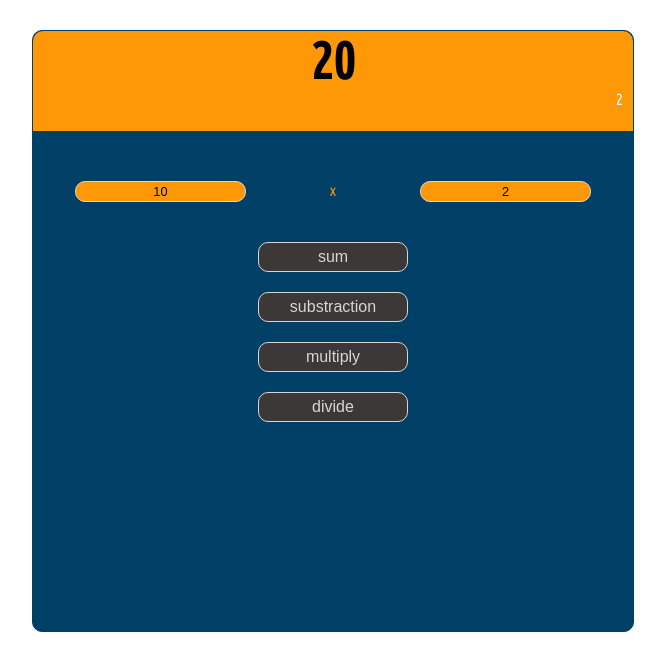
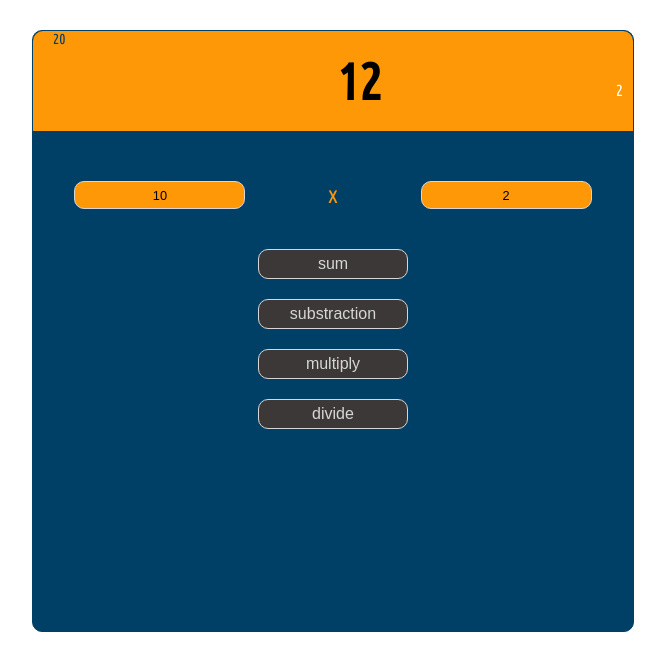
Before and after one commit to holgermanzke/calculator-js-intro, a website built with Parcel: page src/index.html in a window 1280 px wide. Both pictures are taken after a click on the button "multiply". Shown: the whole page, without its empty margins (307-972 px from the left). Built offline with nearby package versions, Linux system fonts and the light colour scheme.

Commit message:
Eslint (#9)
* add function for childResult and elements

* install eslint

```diff
--- a/package.json
+++ b/package.json
@@ -24,6 +24,7 @@
     "@babel/core": "^7.7.0",
     "@babel/preset-env": "^7.7.1",
     "babel-jest": "^24.9.0",
+    "eslint": "^6.6.0",
     "jest": "^24.9.0",
     "parcel-bundler": "^1.12.4",
     "sass": "^1.23.3"
--- a/src/index.html
+++ b/src/index.html
@@ -14,6 +14,7 @@
   <body>
     <div class="container">
       <div class="result-box">
+        <div class="further-result"></div>
         <div id="result">0</div>
         <div id="digits">0</div>
       </div>
--- a/src/index.js
+++ b/src/index.js
@@ -1,11 +1,13 @@
 "use strict";
 
 import { sum, sub, multi, div, countDigits } from "./lib/operators";
+import { createDivWithContent, appendElementToElement } from "./lib/elements";
 
 const firstInput = document.querySelector("[name=first]");
 const secondInput = document.querySelector("[name=second]");
 const sumButton = document.querySelector(".sum");
 const result = document.querySelector("#result");
+const furtherResult = document.querySelector(".further-result");
 const operator = document.querySelector("#operator");
 const substractionButton = document.querySelector(".substraction");
 const multiplyButton = document.querySelector(".multiply");
@@ -13,35 +15,29 @@ const divideButton = document.querySelector(".divide");
 const digits = document.querySelector("#digits");
 // const counterButton = document.querySelector(".counter");
 
-sumButton.addEventListener("click", function() {
-  // const sum = parseInt(firstInput.value) + parseInt(secondInput.value);
+function handleClick(operatorSign, operatorFunction) {
   const firstNumber = parseInt(firstInput.value);
   const secondNumber = parseInt(secondInput.value);
+  let childResult = operatorFunction(firstNumber, secondNumber);
+  childResult = createDivWithContent(childResult);
+  appendElementToElement(furtherResult, childResult);
   result.innerHTML = sum(firstNumber, secondNumber);
-  digits.innerHTML = countDigits(sum(firstNumber, secondNumber));
-  // instead of overriding innerHTML better add a new element and append it
+  digits.innerHTML = countDigits(operatorFunction(firstNumber, secondNumber));
+  operator.innerHTML = operatorSign;
+}
+
+sumButton.addEventListener("click", function() {
+  handleClick("+", sum);
 });
 
 substractionButton.addEventListener("click", function() {
-  const firstNumber = parseInt(firstInput.value);
-  const secondNumber = parseInt(secondInput.value);
-  result.innerHTML = sub(firstNumber, secondNumber);
-  digits.innerHTML = countDigits(sub(firstNumber, secondNumber));
-  operator.innerHTML = "-";
+  handleClick("-", sub);
 });
 
 multiplyButton.addEventListener("click", function() {
-  const firstNumber = parseInt(firstInput.value);
-  const secondNumber = parseInt(secondInput.value);
-  result.innerHTML = multi(firstNumber, secondNumber);
-  digits.innerHTML = countDigits(multi(firstNumber, secondNumber));
-  operator.innerHTML = "x";
+  handleClick("x", multi);
 });
 
 divideButton.addEventListener("click", function() {
-  const firstNumber = parseInt(firstInput.value);
-  const secondNumber = parseInt(secondInput.value);
-  result.innerHTML = div(firstNumber, secondNumber);
-  digits.innerHTML = countDigits(div(firstNumber, secondNumber));
-  operator.innerHTML = ":";
+  handleClick("/", div);
 });
--- a/src/lib/elements.js
+++ b/src/lib/elements.js
@@ -1,9 +1,10 @@
 export function createDivWithContent(content) {
-  // https://developer.mozilla.org/de/docs/Web/API/Element/innerHTML
-  // https://developer.mozilla.org/de/docs/Web/API/Document/createElement
+  const divElement = document.createElement("div");
+  divElement.innerHTML = content.toString();
+  return divElement;
 }
 
 export function appendElementToElement(parent, child) {
   // https://www.w3schools.com/jsref/met_node_appendchild.asp
-  parent.appendChild(child);
+  return parent.appendChild(child);
 }
--- a/src/scss/style.scss
+++ b/src/scss/style.scss
@@ -19,10 +19,28 @@ body {
   border: 1px solid $color-primary;
   border-radius: 10px;
 }
+.result-box {
+  background: $color-secondary;
+  display: flex;
+  height: 100px;
+  // flex-direction: column;
+  justify-content: space-between;
+  align-items: center;
+  border-radius: 10px 10px 0 0;
+  margin-bottom: 50px;
+}
 #result {
-  flex-grow: 1;
+  // flex-grow: 1;
   font-size: 3.2em;
   font-weight: bold;
+}
+.further-result {
+  margin: 10px 0 10px 20px;
+  font-size: 0.9em;
+  color: $color-primary;
+  overflow: auto;
+  height: 100%;
+  width: 50px;
 }
 
 #digits {
@@ -35,16 +53,6 @@ body {
   display: flex;
   justify-content: space-around;
   margin: 20px 0;
-}
-.result-box {
-  background: $color-secondary;
-  height: 100px;
-  display: flex;
-  flex-direction: column;
-  justify-content: center;
-  align-items: center;
-  border-radius: 10px 10px 0 0;
-  margin-bottom: 50px;
 }
 
 input {
@@ -77,4 +85,5 @@ button {
 }
 #operator {
   color: $color-secondary;
+  font-size: 1.5em;
 }
```
Also changed, not shown: src/lib/elements.test.js (+5 -3 lines), .eslintrc.js (added), dist/index.html, 1 other file.
